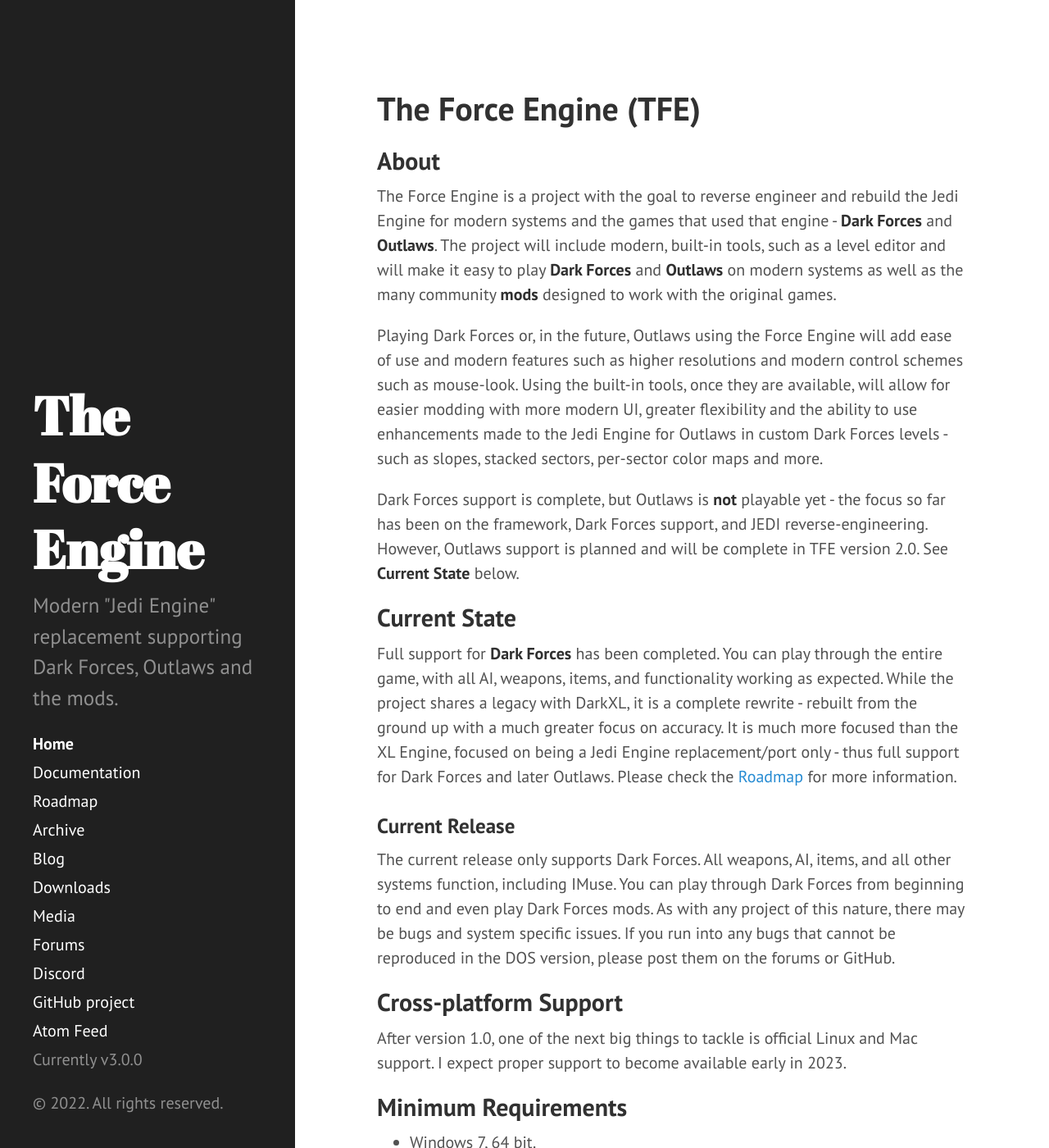
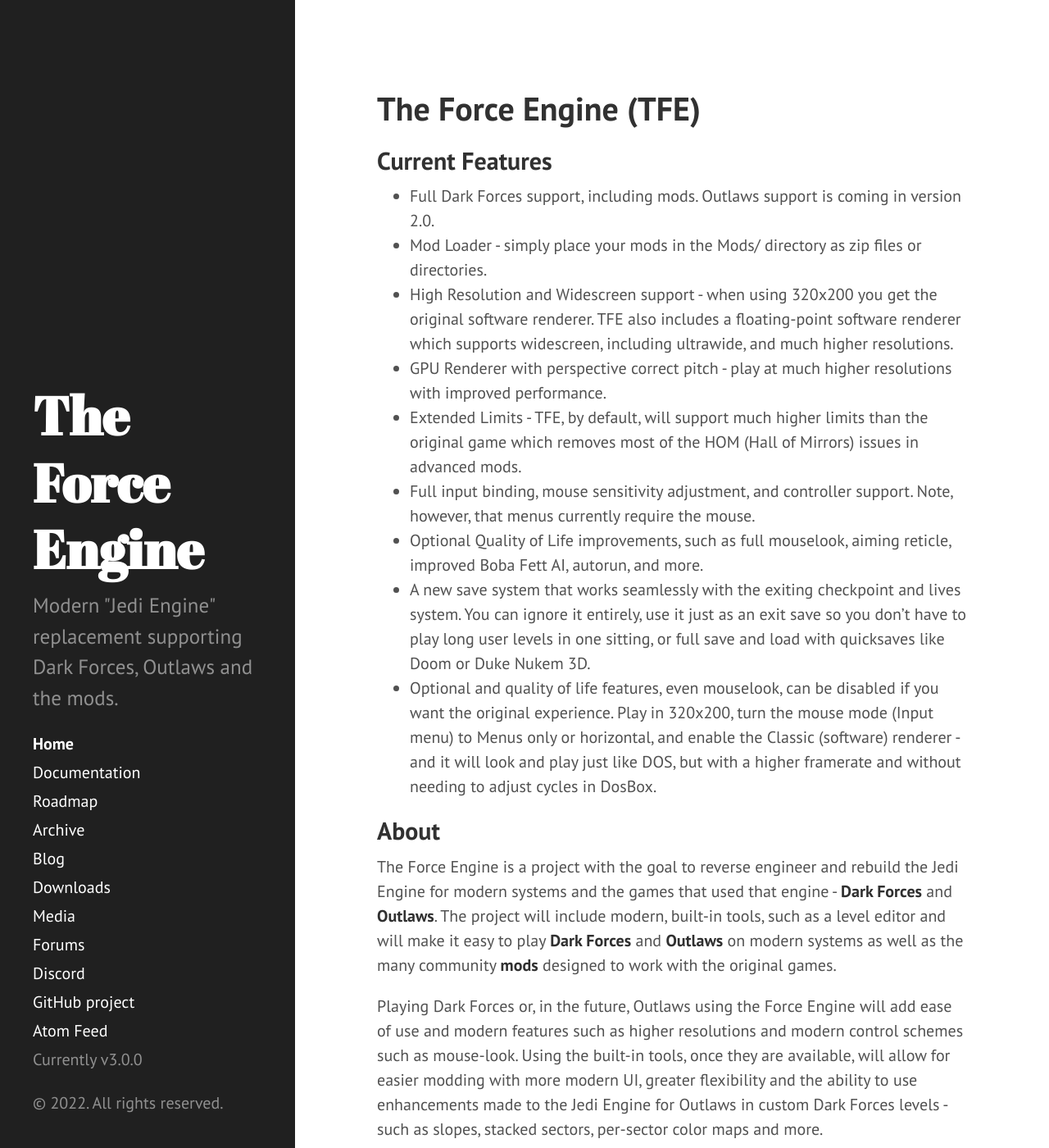
Before and after one commit to TheForceEngine/TheForceEngine.github.io, a Jekyll site: the page built from index.md, in a window 1280 px wide and 1400 px high. Shown: the whole window at 82% size. Built offline with Jekyll 4.4.1, drawn with Linux system fonts in a browser that asks for light colours.

Commit message:
Update index.md

```diff
--- a/index.md
+++ b/index.md
@@ -4,6 +4,17 @@
 ---
 
 # The Force Engine (TFE)
+
+## Current Features
+* Full Dark Forces support, including mods. Outlaws support is coming in version 2.0.
+* Mod Loader - simply place your mods in the Mods/ directory as zip files or directories.
+* High Resolution and Widescreen support - when using 320x200 you get the original software renderer. TFE also includes a floating-point software renderer which supports widescreen, including ultrawide, and much higher resolutions.
+* GPU Renderer with perspective correct pitch - play at much higher resolutions with improved performance.
+* Extended Limits - TFE, by default, will support much higher limits than the original game which removes most of the HOM (Hall of Mirrors) issues in advanced mods.
+* Full input binding, mouse sensitivity adjustment, and controller support. Note, however, that menus currently require the mouse.
+* Optional Quality of Life improvements, such as full mouselook, aiming reticle, improved Boba Fett AI, autorun, and more.
+* A new save system that works seamlessly with the exiting checkpoint and lives system. You can ignore it entirely, use it just as an exit save so you don't have to play long user levels in one sitting, or full save and load with quicksaves like Doom or Duke Nukem 3D.
+* Optional and quality of life features, even mouselook, can be disabled if you want the original experience. Play in 320x200, turn the mouse mode (Input menu) to Menus only or horizontal, and enable the Classic (software) renderer - and it will look and play just like DOS, but with a higher framerate and without needing to adjust cycles in DosBox.
 
 ## About
 The Force Engine is a project with the goal to reverse engineer and rebuild the Jedi Engine for modern systems and the games that used that engine - **Dark Forces** and **Outlaws**. The project will include modern, built-in tools, such as a level editor and will make it easy to play **Dark Forces** and **Outlaws** on modern systems as well as the many community **mods** designed to work with the original games.
```
